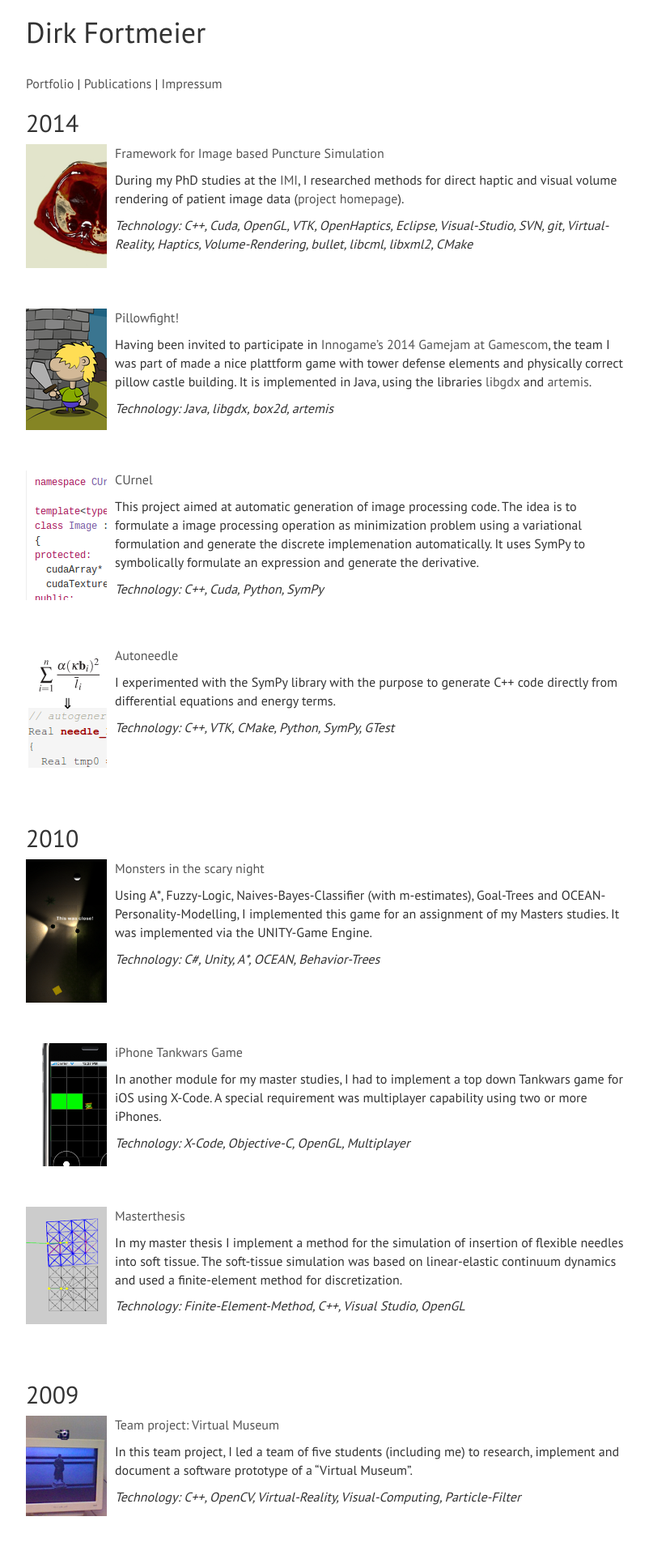
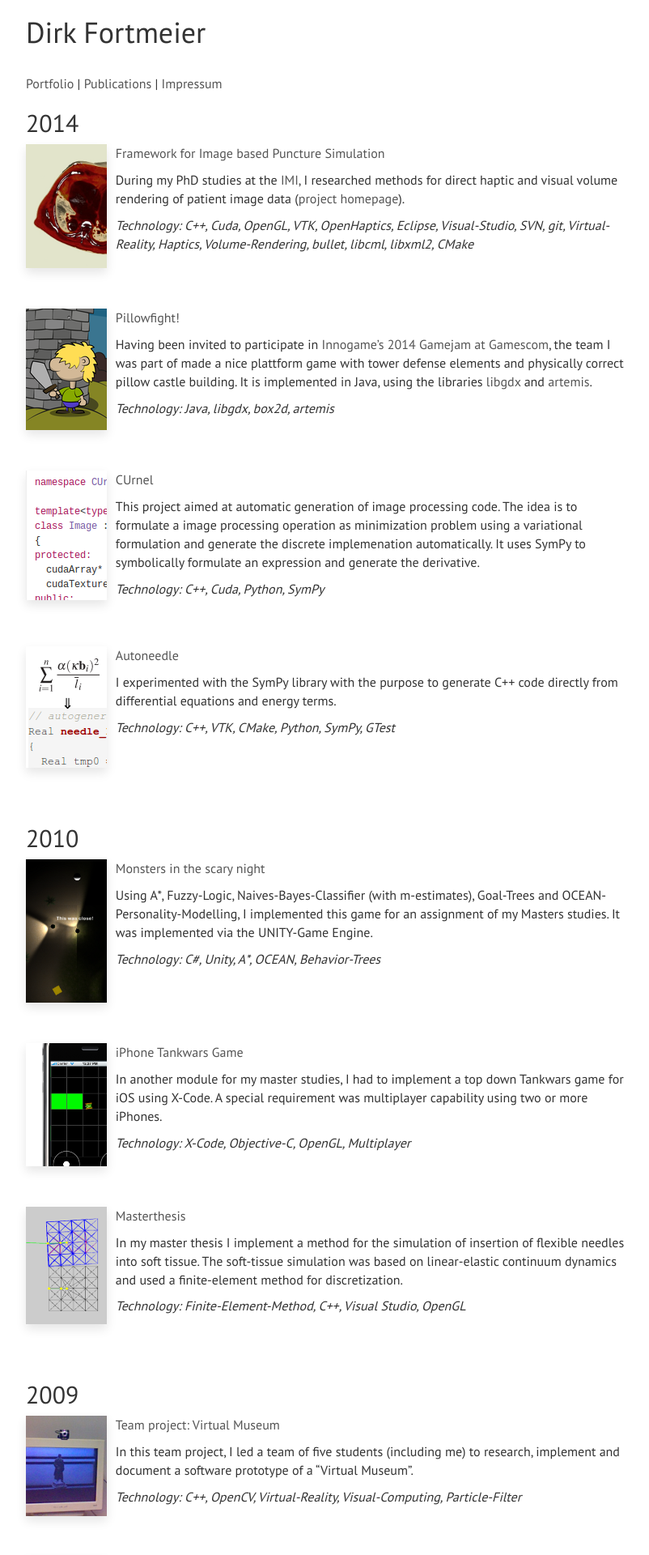
Before and after one commit to fortmeier/fortmeier.github.io, a Jekyll site: the page built from index.html, in a window 1280 px wide. Shown: the top 1920 px of the page at 81% size, without its empty margins (38-840 px from the left). Built offline with Jekyll 4.4.1, drawn with Linux system fonts in a browser that asks for light colours; nearby versions of some CDN libraries.

Commit message:
added shadow to images

```diff
--- a/css/additional.css
+++ b/css/additional.css
@@ -1,5 +1,6 @@
 body {
   font-size: 16px;
+
 }
 
 div {
@@ -24,6 +25,13 @@ a {
   width: 100px;
 }
 
+.media-left {
+  width: 125px;
+}
+img.post-teaser {
+  box-shadow: 0px 0px 0px 0px, 0px 6px 12px rgba(0, 0, 0, 0.1);
+}
+
 .post-tech {
   font-style: italic;
 }
```
